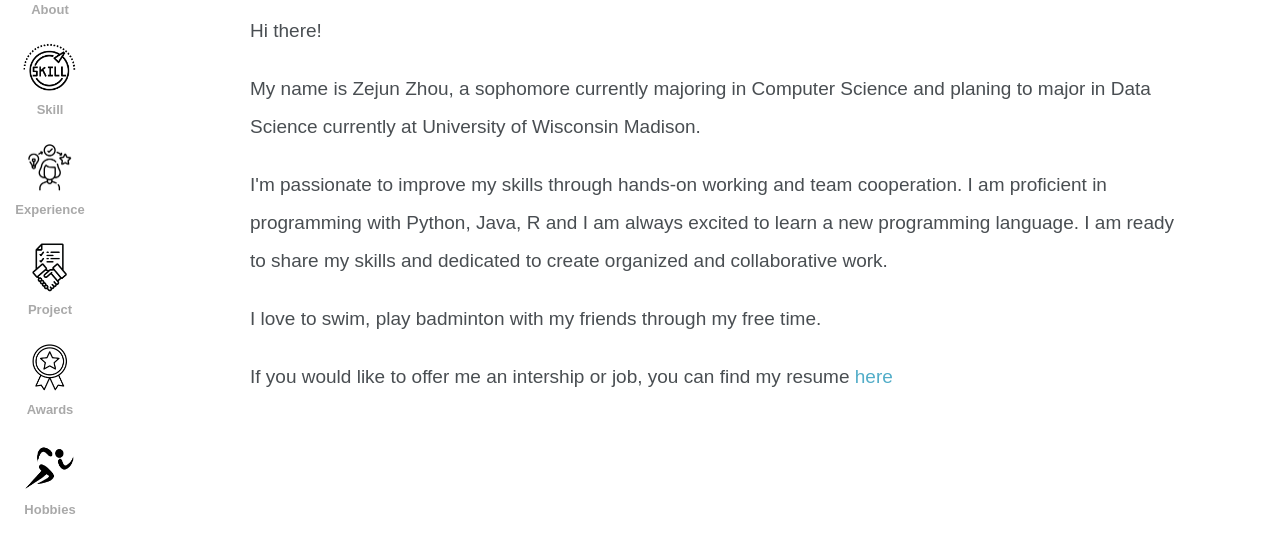
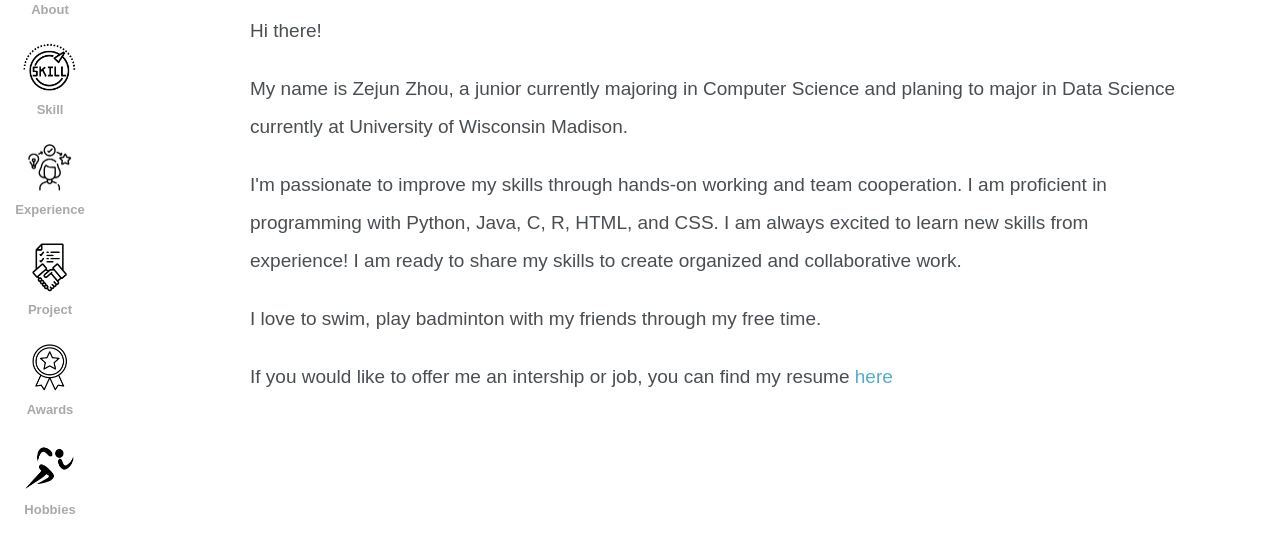
Before and after one commit to ZejunZhou/Zejun-Zhou-Website, a plain HTML site: page index.html in a window 1280 px wide. Shown: the part 148-700 px from the top of the page. Drawn offline with Linux system fonts and the light colour scheme.

Commit message:
Update index.html

```diff
--- a/index.html
+++ b/index.html
@@ -72,8 +72,8 @@
 
             <div class="textbox">
                 <p class="text-intro">Hi there!</p>
-                <p>My name is Zejun Zhou, a sophomore currently majoring in Computer Science and planing to major in Data Science currently at University of Wisconsin Madison.</p>
-                <p>I'm passionate to improve my skills through hands-on working and team cooperation. I am proficient in programming with Python, Java, R and I am always excited to learn a new programming language. I am ready to share my skills and dedicated to create organized and collaborative work.</p>
+                <p>My name is Zejun Zhou, a junior currently majoring in Computer Science and planing to major in Data Science currently at University of Wisconsin Madison.</p>
+                <p>I'm passionate to improve my skills through hands-on working and team cooperation. I am proficient in programming with Python, Java, C, R, HTML, and CSS. I am always excited to learn new skills from experience! I am ready to share my skills to create organized and collaborative work.</p>
                 <p>I love to swim, play badminton with my friends through my free time.</p>
                 <p>If you would like to offer me an intership or job, you can find my resume <a href="resume/Zejun_Zhou_Resume.PDF">here</a></p>
             </div>
```
